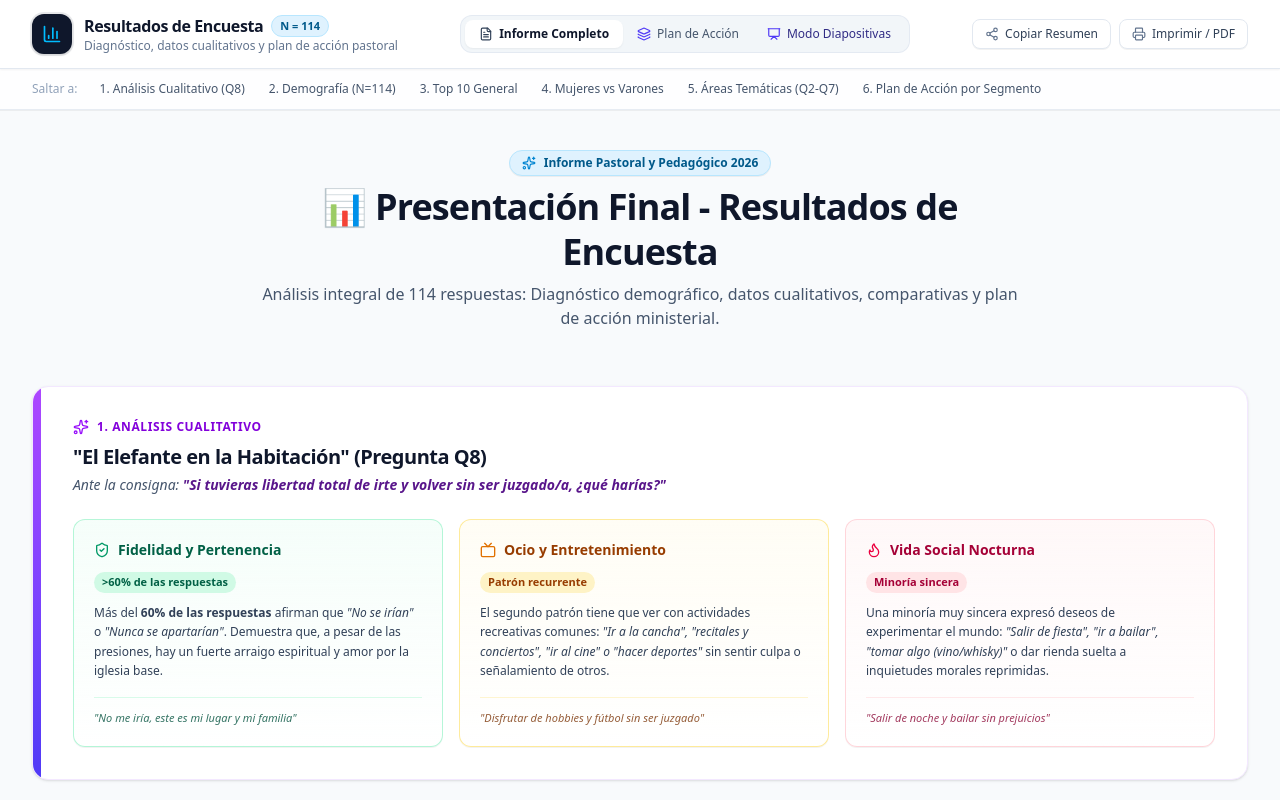
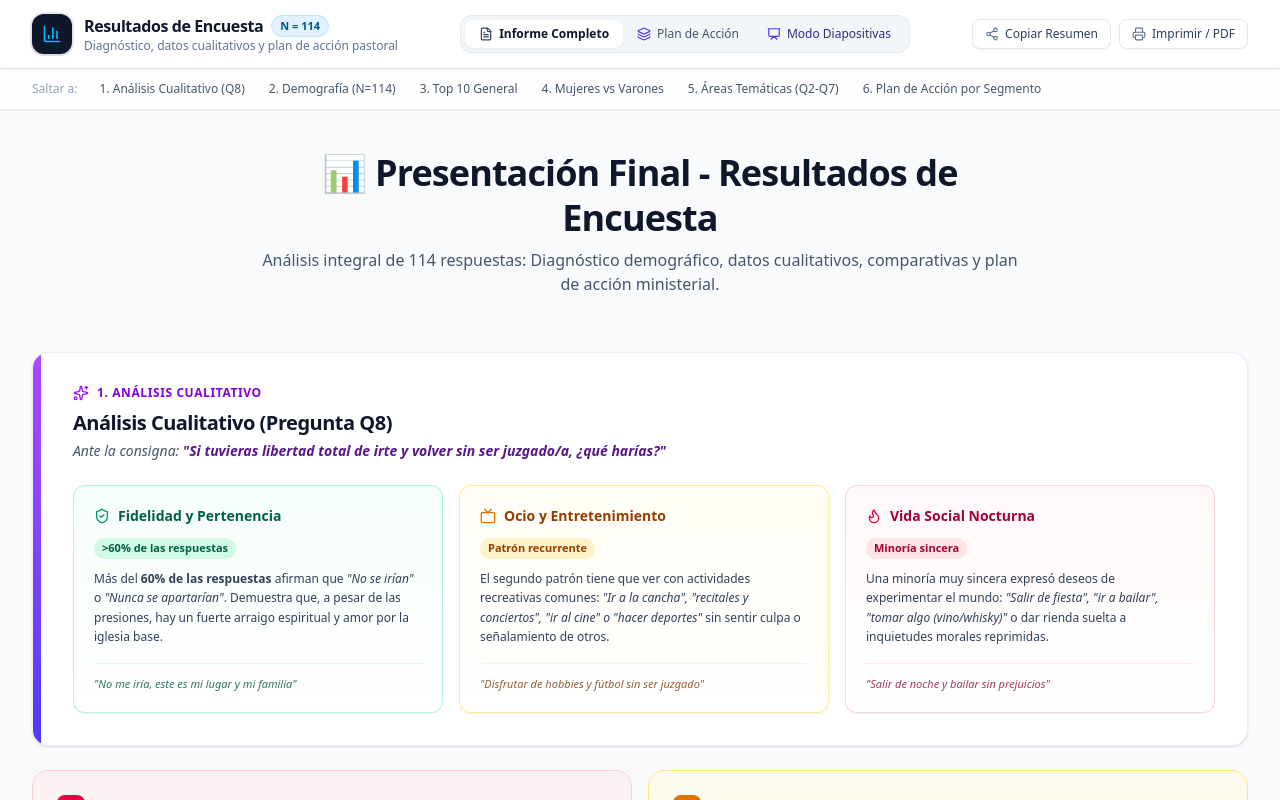
Before and after one commit to marcosmontanaro-ui/Marcos, a React (Vite) app: page / in a window 1280 px wide. Shown: the top 800 px of the page. Built offline with nearby package versions, Linux system fonts and the light colour scheme.

Commit message:
refactor: simplify UI and normalize presentation labels
Removed unused icons, cleaned up header hero sections, and replaced informal phrasing with professional terminology throughout the dashboard components.

```diff
--- a/src/App.tsx
+++ b/src/App.tsx
@@ -6,16 +6,7 @@
 import React, { useState, useEffect } from 'react';
 import {
   BarChart3,
-  Layers,
-  Presentation,
-  Download,
-  Share2,
-  ArrowUp,
-  Check,
-  Info,
-  Calendar,
-  Sparkles,
-  ChevronDown
+  ArrowUp
 } from 'lucide-react';
 import { Header } from './components/Header';
 import { ExecutiveSummary } from './components/ExecutiveSummary';
@@ -99,10 +90,6 @@ export default function App() {
       <main className="flex-1 max-w-7xl mx-auto px-4 sm:px-6 lg:px-8 py-8 w-full space-y-12">
         {/* Title Hero Block */}
         <div className="text-center max-w-3xl mx-auto space-y-2 pt-2 pb-2">
-          <div className="inline-flex items-center gap-2 px-3 py-1 rounded-full bg-sky-100 text-sky-800 text-xs font-semibold border border-sky-200 shadow-2xs">
-            <Sparkles className="w-3.5 h-3.5 text-sky-600" />
-            <span>Informe Pastoral y Pedagógico 2026</span>
-          </div>
           <h1 className="text-3xl sm:text-4xl font-extrabold text-slate-900 tracking-tight leading-tight">
             📊 Presentación Final - Resultados de Encuesta
           </h1>
--- a/src/components/ActionPlanSection.tsx
+++ b/src/components/ActionPlanSection.tsx
@@ -33,9 +33,6 @@ export const ActionPlanSection: React.FC = () => {
             </span>
             Top 5 por Segmento y Líneas de Acción Sugeridas
           </h2>
-          <p className="text-xs sm:text-sm text-slate-500 mt-0.5">
-            Estrategias pedagógicas y pastorales focalizadas para líderes de jóvenes, adolescentes y adultos
-          </p>
         </div>
 
         {/* Filter Controls */}
--- a/src/components/ExecutiveSummary.tsx
+++ b/src/components/ExecutiveSummary.tsx
@@ -18,7 +18,7 @@ export const ExecutiveSummary: React.FC = () => {
 
   return (
     <section id="resumen" className="space-y-6">
-      {/* 1. ANÁLISIS CUALITATIVO Q8: EL ELEFANTE EN LA HABITACIÓN */}
+      {/* 1. ANÁLISIS CUALITATIVO Q8 */}
       <div className="relative overflow-hidden rounded-2xl bg-white border border-purple-100 shadow-sm">
         <div className="absolute top-0 left-0 bottom-0 w-2 bg-gradient-to-b from-purple-500 to-indigo-600"></div>
         <div className="p-6 sm:p-8 pl-8 sm:pl-10">
@@ -27,7 +27,7 @@ export const ExecutiveSummary: React.FC = () => {
             1. Análisis Cualitativo
           </div>
           <h3 className="text-lg sm:text-xl font-bold text-slate-900 tracking-tight mb-1">
-            "El Elefante en la Habitación" (Pregunta Q8)
+            Análisis Cualitativo (Pregunta Q8)
           </h3>
           <p className="text-slate-600 text-sm italic mb-6">
             Ante la consigna: <span className="font-semibold text-purple-900">"Si tuvieras libertad total de irte y volver sin ser juzgado/a, ¿qué harías?"</span>
--- a/src/components/PresentationMode.tsx
+++ b/src/components/PresentationMode.tsx
@@ -146,7 +146,7 @@ export const PresentationMode: React.FC<PresentationModeProps> = ({ isOpen, onCl
             </div>
           )}
 
-          {/* SLIDE 2: EL ELEFANTE EN LA HABITACIÓN (Q8) */}
+          {/* SLIDE 2: ANÁLISIS CUALITATIVO (Q8) */}
           {currentSlide === 1 && (
             <div className="space-y-6 animate-in fade-in duration-300">
               <div className="text-center max-w-3xl mx-auto mb-6">
@@ -154,7 +154,7 @@ export const PresentationMode: React.FC<PresentationModeProps> = ({ isOpen, onCl
                   Pregunta Q8 • Análisis Cualitativo
                 </span>
                 <h2 className="text-2xl sm:text-4xl font-extrabold text-white mt-1">
-                  "El Elefante en la Habitación"
+                  Respuestas y Patrones Cualitativos
                 </h2>
                 <p className="text-slate-400 text-sm mt-1">
                   <em>"Si tuvieras libertad total de irte y volver sin ser juzgado/a, ¿qué harías?"</em>
```
